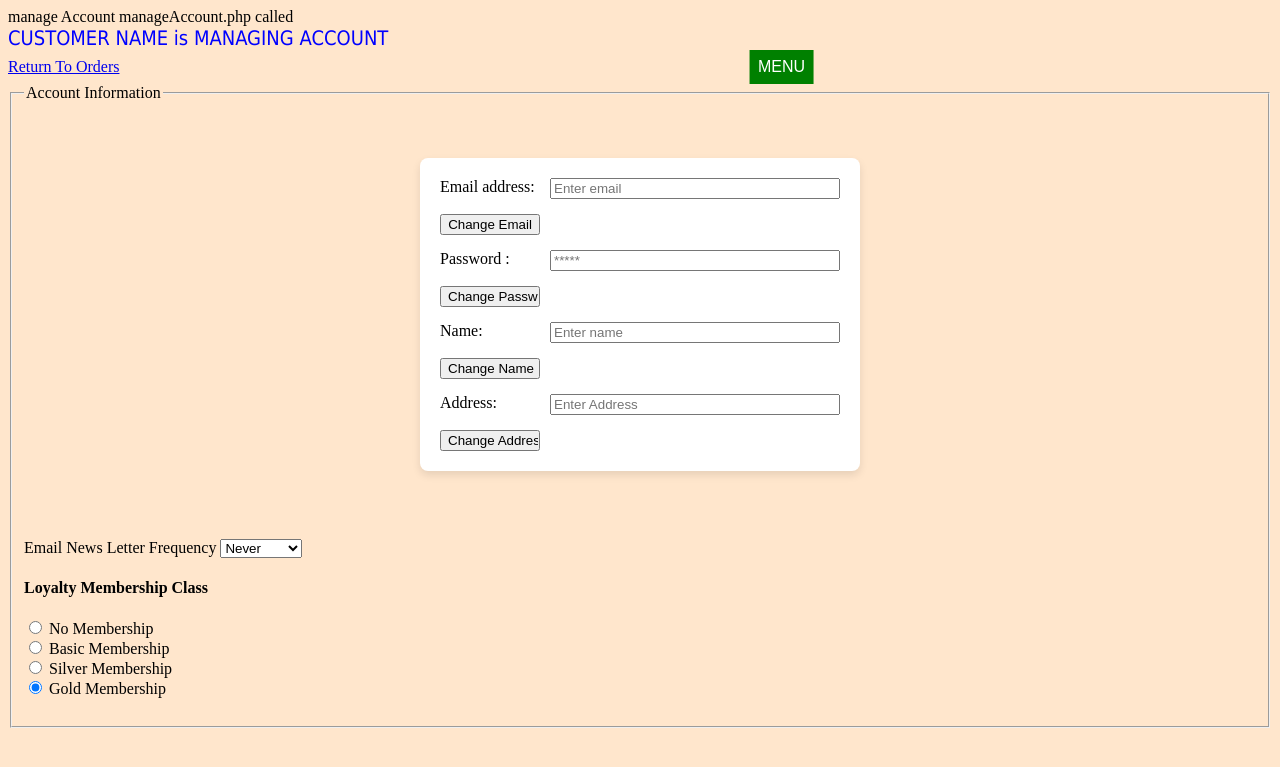
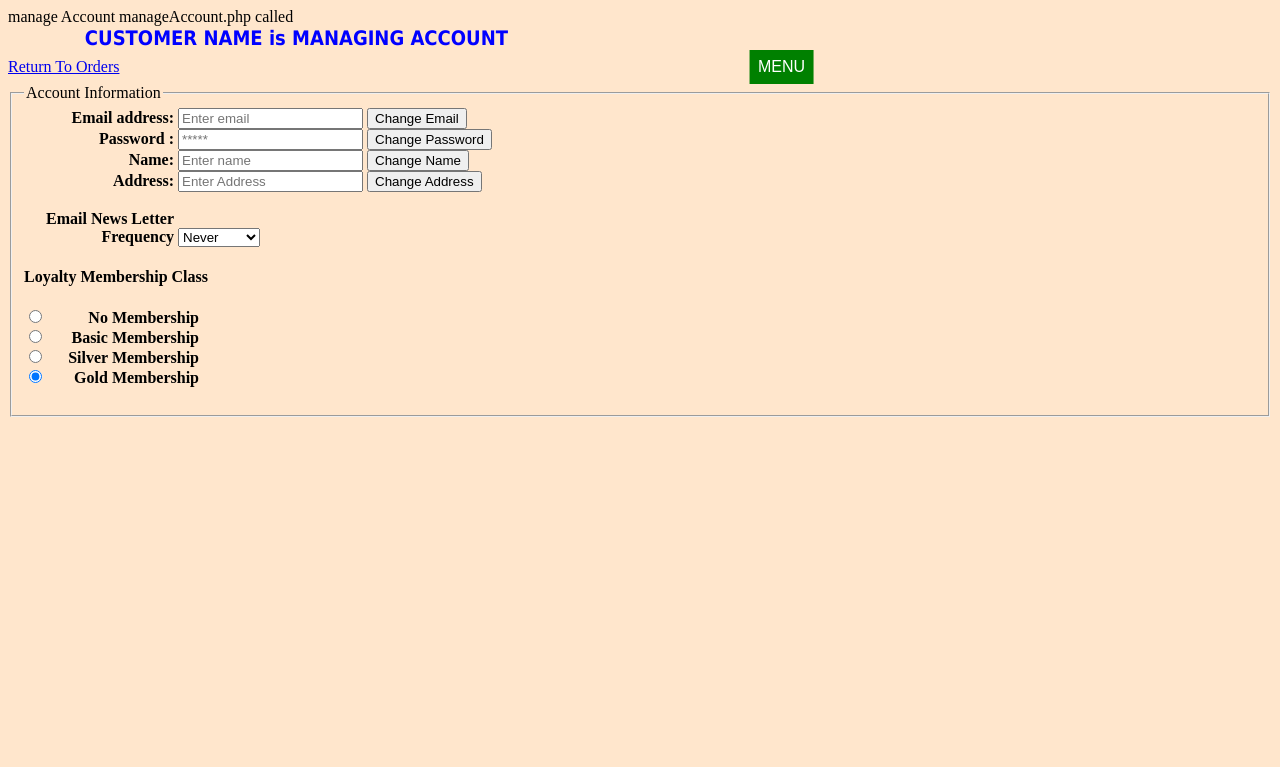
Before and after one commit to Jdogthejetplane/LionOrderSE, a PHP site: page /manageAccount.php in a window 1280 px wide. Shown: the top 767 px of the page. Run offline with PHP 8.4, Linux system fonts and the light colour scheme.

Commit message:
Oops! Comments were wrong. New changes, too.

```diff
--- a/Lion/webpage/style.css
+++ b/Lion/webpage/style.css
@@ -3,18 +3,14 @@
    only for formatting */
 
 /* view account page */
-.account-div-group{
-      display: grid;
-      grid-template-columns: 100px 1fr;
-      gap: 15px 10px;
-      max-width: 400px;
-      margin: 50px auto;
-      background-color: white;
-      padding: 20px;
-      border-radius: 8px;
-      box-shadow: 0 4px 8px rgba(0, 0, 0, 0.1);
+
+
+.stack{
+  margin-top: 0;
+  margin-bottom: 0;
+  padding-top: 0;
+  padding-bottom: 0;
 }
-
 
 /* body background color */
 body {
@@ -29,6 +25,11 @@
   background: #e6ffe6;
 }
 
+.button1 {
+  width: 150;
+  text-align: left;
+}
+
 /* customer name */
 
 .customerName {
@@ -36,7 +37,9 @@
   font-family: Tahoma, Verdana, sans-serif;
   font-size: 20px;
   font-style: bold;
+  width: 500px;
 }
+
 /* drop down menu */
 
 .dropbtn {
@@ -48,9 +51,9 @@
 }
 
 .dropdown {
-//  position: absolute
-//  position: fixed;
-//  position: relative;
+/* position: absolute */
+/*  position: fixed; */
+/*  position: relative; */
   position: sticky;
 
   top: 10;
@@ -62,11 +65,11 @@
 
 .dropdown-content {
   display: none;
-  position: absolute; // overwrites items under - watch for accidental clicks on items under
-//  position: fixed; // affixes to position
-//  position: relative; // shoves any other item out of the way
-  background-color: rgb(150,140,150,255); // #f1f1f1;
-  min-width: 120px;
+  position: absolute;  /* overwrites items under - watch for accidental clicks on items under */
+/*  position: fixed; // affixes to position  */
+/*  position: relative; // shoves any other item out of the way */
+  background-color: rgb(150,140,150,255); /* #f1f1f1;  */
+  min-width: 200px;
   box-shadow: 0px 8px 16px 0px rgba(0,0,0,0.2);
   z-index: 1;
   opacity: 1;
@@ -83,7 +86,7 @@
   opacity: 1;
 }
 
-.dropdown-content:hover {background-color: #ddd;}
+.dropdown-content:hover {background-color: #ffffcc}
 .dropdown-content a:hover {background-color: #ddd;}
 
 .dropdown:hover .dropdown-content {display: block;}
@@ -91,10 +94,30 @@
 .dropdown:hover .dropbtn {background-color: #3e8e41;}
 
 
+.frequency-label{
+  width: 250px;
+  text-align: left;
+}
+
+label{
+  display: inline-block;
+  font-weight: bold;
+/*  padding: 5px; */
+  width: 150px;
+  text-align: right;
+
+}
+
+.labelleft{
+  width: 150px;
+  text-align: left;
+  /* color: blue; */
+}
+
 /* logo */
 
 .logo {
-//  position: sticky;
+/*  position: sticky;  */
   position: fixed;
   top: 0;
   bottom: 0;
@@ -104,7 +127,11 @@
   border: 3px solid #73AD21;
 }
 
+.returnButton {
 
+  width: 200%;
+  height: 150%;
+}
 
 
 /* table */
@@ -126,7 +153,7 @@
 	padding: 3px;
 	text-align: left;
 	vertical-align: center;
-	// border-right: 10px double green;
+	/* border-right: 10px double green; */
 }
 
 td.tabdetailNumeric{
@@ -134,7 +161,7 @@
 	padding: 3px;
 	text-align: center;
 	vertical-align: center;
-	// border-right: 10px double green;
+	/* border-right: 10px double green;  */
 }
 
 table {
@@ -142,13 +169,14 @@
 	width: 80%;
         border-collapse: collapse;
 	}
+
 th{
     background-color: blue;
     color: white;
 }
 
 
-*/
+
 /*
 tr:hover{
   background-color: grey;
```
